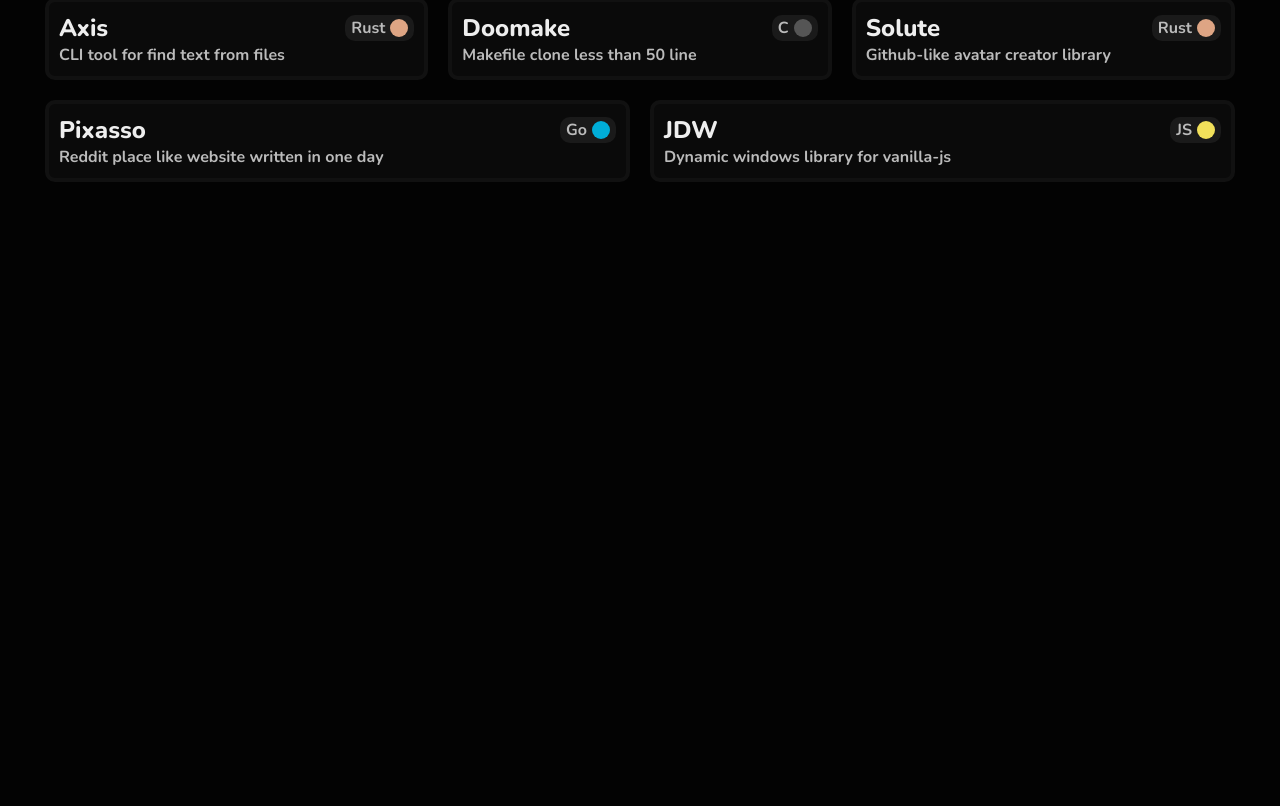
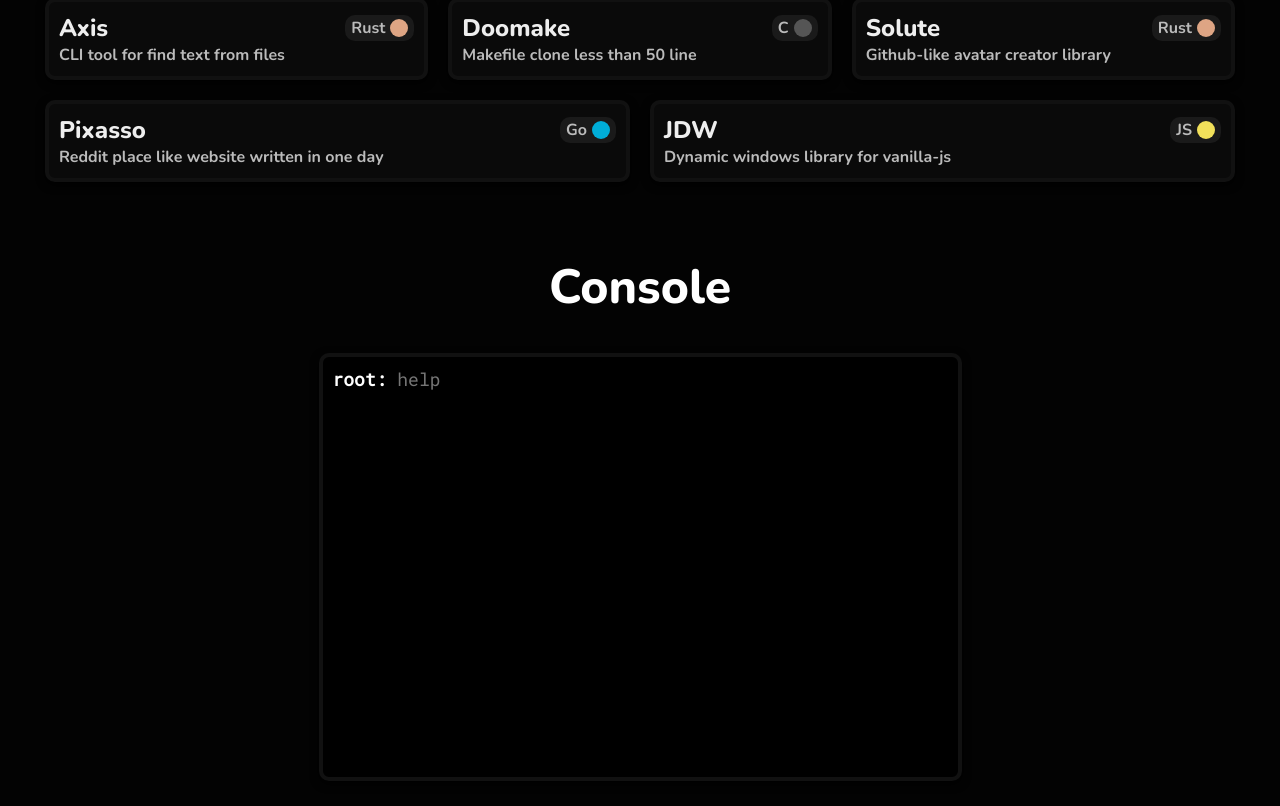
Before and after one commit to aiocat/aiocat.github.io, a Vue app: page / in a window 1280 px wide. Shown: the part 943-1749 px from the top of the page. Before the commit the page ends 1170 px from the top, so only its background shows below. Built offline with nearby package versions, Linux system fonts and the light colour scheme.

Commit message:
add console for fun

```diff
--- a/index.html
+++ b/index.html
@@ -11,6 +11,7 @@
   <link
     href="https://fonts.googleapis.com/css2?family=Nunito:ital,wght@0,200;0,300;0,400;0,500;0,600;0,700;0,800;0,900;1,200;1,300;1,400;1,500;1,600;1,700;1,800;1,900&display=swap"
     rel="stylesheet">
+  <link href="https://fonts.googleapis.com/css2?family=Roboto+Mono:wght@300;400&display=swap" rel="stylesheet">
 </head>
 
 <body>
--- a/src/App.vue
+++ b/src/App.vue
@@ -11,12 +11,14 @@
 import Navbar from './components/Navbar.vue'
 import About from './components/About.vue'
 import Projects from './components/Projects.vue'
+import Console from './components/Console.vue'
 </script>
 
 <template>
   <Navbar />
   <About />
   <Projects />
+  <Console />
 </template>
 
 <style>
--- /dev/null
+++ b/src/components/Console.vue
@@ -0,0 +1,126 @@
+<!--
+ Copyright (c) 2022 aiocat
+
+ This software is released under the MIT License.
+ https://opensource.org/licenses/MIT
+-->
+
+<script setup lang="ts">
+import { ref } from "vue";
+
+const stdin = ref<string>("");
+const stdout = ref<string>("");
+
+function executeShell(): void {
+    const splitted: Array<string> = stdin.value.split(" ");
+
+    switch (splitted[0]) {
+        case "clear":
+        case "cls":
+            stdout.value = "";
+            break;
+        case "projects":
+            window.location.href = "#projects";
+            break;
+        case "about":
+            window.location.href = "#about";
+            break;
+        case "echo":
+            if (splitted.length < 2) {
+                stdout.value = "error: need one more parameter to run echo";
+                break;
+            }
+
+            stdout.value = splitted.filter((i: string): boolean => i != "echo").join(" ")
+            break;
+        case "hack":
+            window.location.href = "https://github.com/aiocat/aiocat.github.io";
+            stdout.value = "😎😎😎 WebS1t3 iz H4cK3d by 1337kidz 😎😎😎";
+            break;
+        case "source":
+            window.location.href = "https://github.com/aiocat/aiocat.github.io";
+            break;
+        case "root":
+            window.location.href = "https://github.com/aiocat";
+            break;
+        case "help":
+            stdout.value = "Real programmers must check Console.vue to see commands.";
+            break;
+        case "whoami":
+            stdout.value = "i don't know you (yet)";
+            break;
+    }
+
+    stdin.value = "";
+}
+</script>
+
+<template>
+    <div id="console">
+        <h1>Console</h1>
+        <div id="shell">root: <input placeholder="help" spellcheck="false" type="text" id="stdin" v-model="stdin" @keyup.enter="executeShell">
+        <div id="stdout">{{ stdout }}</div>
+        </div>
+    </div>
+</template>
+
+<style scoped>
+#console {
+    width: 100%;
+    padding: 10px;
+    box-sizing: border-box;
+    text-align: center;
+
+    margin: 0px auto;
+}
+
+h1 {
+    color: #fff;
+    font-size: 48px;
+    font-weight: 800;
+}
+
+#shell {
+    width: 50%;
+    height: 50vh;
+    margin: 0 auto;
+
+    background: #000;
+    color: #fff;
+    border: 4px solid #111;
+    border-radius: 10px;
+
+    box-shadow: rgb(0, 0, 0) 0px 3px 8px;
+    padding: 10px;
+
+    font-family: 'Roboto Mono', monospace;
+    text-align: left;
+    font-weight: 600;
+    font-size: 18px;
+    overflow: auto;
+}
+
+#stdout {
+    color: #eee;
+    font-size: 14px;
+    font-weight: 500;
+    padding: 10px;
+    box-sizing: border-box;
+}
+
+#shell #stdin {
+    width: 70%;
+    font-family: 'Roboto Mono', monospace;
+
+    border: none;
+    outline: none;
+
+    background: transparent;
+    color: #eee;
+
+    padding: 0px;
+    margin: 0px;
+    font-weight: 500;
+    font-size: 18px;
+}
+</style>
--- a/src/components/Navbar.vue
+++ b/src/components/Navbar.vue
@@ -33,7 +33,7 @@ div {
 
     margin: 0px auto;
     margin-bottom: 50px;
-    box-shadow: rgba(0, 0, 0, 0.904) 0px 3px 8px;
+    box-shadow: rgb(0, 0, 0) 0px 3px 8px;
 }
 
 span {
--- a/src/components/ProjectCard.vue
+++ b/src/components/ProjectCard.vue
@@ -43,6 +43,7 @@ export default {
     text-align: left;
     padding: 10px;
     align-items: center;
+    box-shadow: rgb(0, 0, 0) 0px 3px 8px;
 
     transition: 200ms;
 }
--- a/src/components/Projects.vue
+++ b/src/components/Projects.vue
@@ -1,17 +1,3 @@
-<!--
- Copyright (c) 2022 aiocat
-
- This software is released under the MIT License.
- https://opensource.org/licenses/MIT
--->
-
-<!--
- Copyright (c) 2022 aiocat
-
- This software is released under the MIT License.
- https://opensource.org/licenses/MIT
--->
-
 <!--
  Copyright (c) 2022 aiocat
 
@@ -24,7 +10,7 @@ import ProjectCard from './ProjectCard.vue'
 </script>
 
 <template>
-    <div>
+    <div id="projects">
         <h1>Projects</h1>
         <div class="list">
             <ProjectCard title="This" desc="This website!" repo="aiocat.github.io" prog="Vue" />
```
